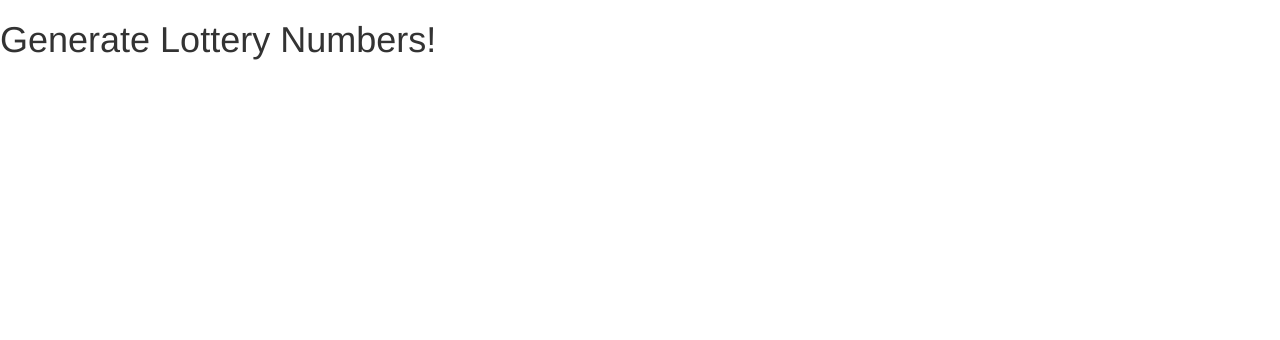
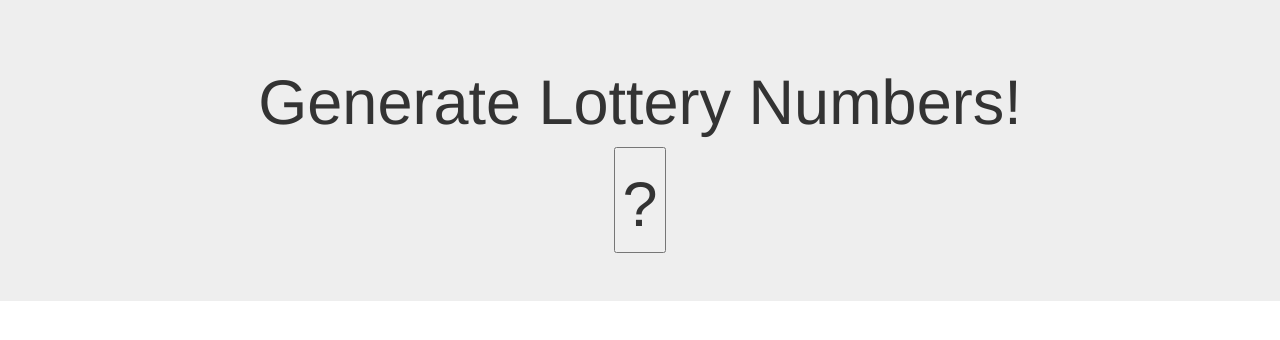
Before and after one commit to StephenDK/LotteryGenerator, a plain HTML site: page index.html in a window 1280 px wide. Drawn offline with nearby package versions, Linux system fonts and the light colour scheme.

Commit message:
save work

```diff
--- a/index.html
+++ b/index.html
@@ -9,9 +9,13 @@
 </head>
 <body>
 
-	<div class="jombotron"></div>
+	<div class="jumbotron">
 
-		<h1>Generate Lottery Numbers!</h1>
+		<h1 class="text-center">Generate Lottery Numbers!</h1>
+		<div class="text-center">
+			<button><h1>?</h1></button>
+		</div>
+	</div>
 
 </body>
 </html>
```
